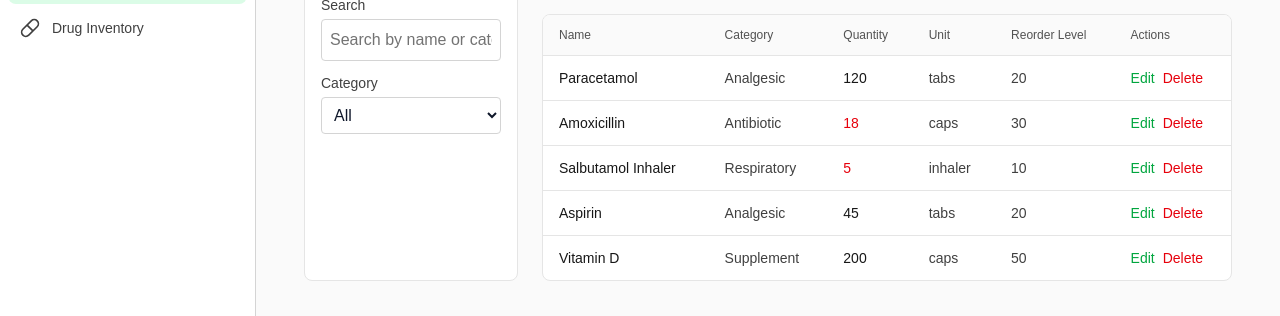
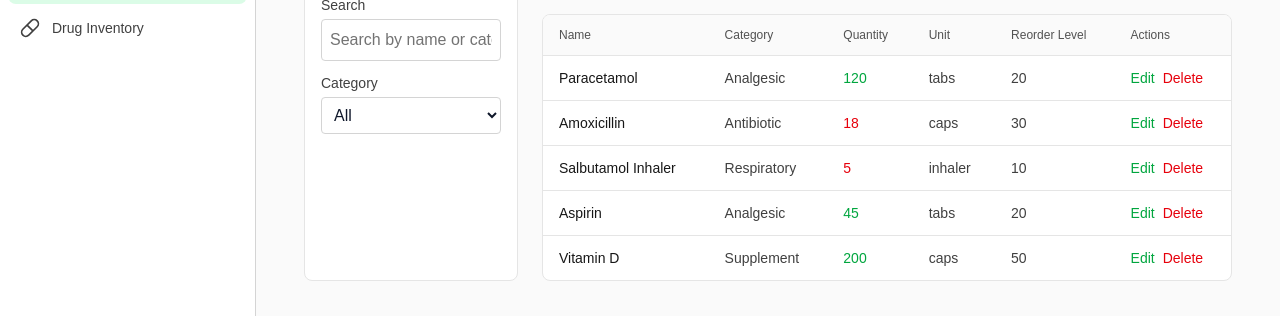
Before and after one commit to Arogya-Medical-Center/aroga-frontend, a Next.js app: page /dashboard/drug-inventory in a window 1280 px wide. Shown: the part 193-509 px from the top of the page. Built offline with nearby package versions, Linux system fonts and the light colour scheme.

Commit message:
change color of the quantity what not low quantity

```diff
--- a/src/app/components/inventory/DrugTable.tsx
+++ b/src/app/components/inventory/DrugTable.tsx
@@ -38,7 +38,16 @@ export default function DrugTable({ items, onEdit, onDelete }: Props) {
                 <td className="px-4 py-3 text-sm font-medium text-neutral-900">{item.name}</td>
                 <td className="px-4 py-3 text-sm text-neutral-700">{item.category}</td>
                 <td className="px-4 py-3 text-sm">
-                  <span className={"font-medium " + ( (item.reorderLevel ?? 0) > 0 && item.quantity <= (item.reorderLevel ?? 0) ? "text-red-600" : "text-neutral-900")}>{item.quantity}</span>
+                  <span
+                    className={
+                      "font-medium " +
+                      (((item.reorderLevel ?? 0) > 0 && item.quantity <= (item.reorderLevel ?? 0))
+                        ? "text-red-600"
+                        : "text-green-600")
+                    }
+                  >
+                    {item.quantity}
+                  </span>
                 </td>
                 <td className="px-4 py-3 text-sm text-neutral-700">{item.unit || 'pcs'}</td>
                 <td className="px-4 py-3 text-sm text-neutral-700">{item.reorderLevel ?? '-'}</td>
```
